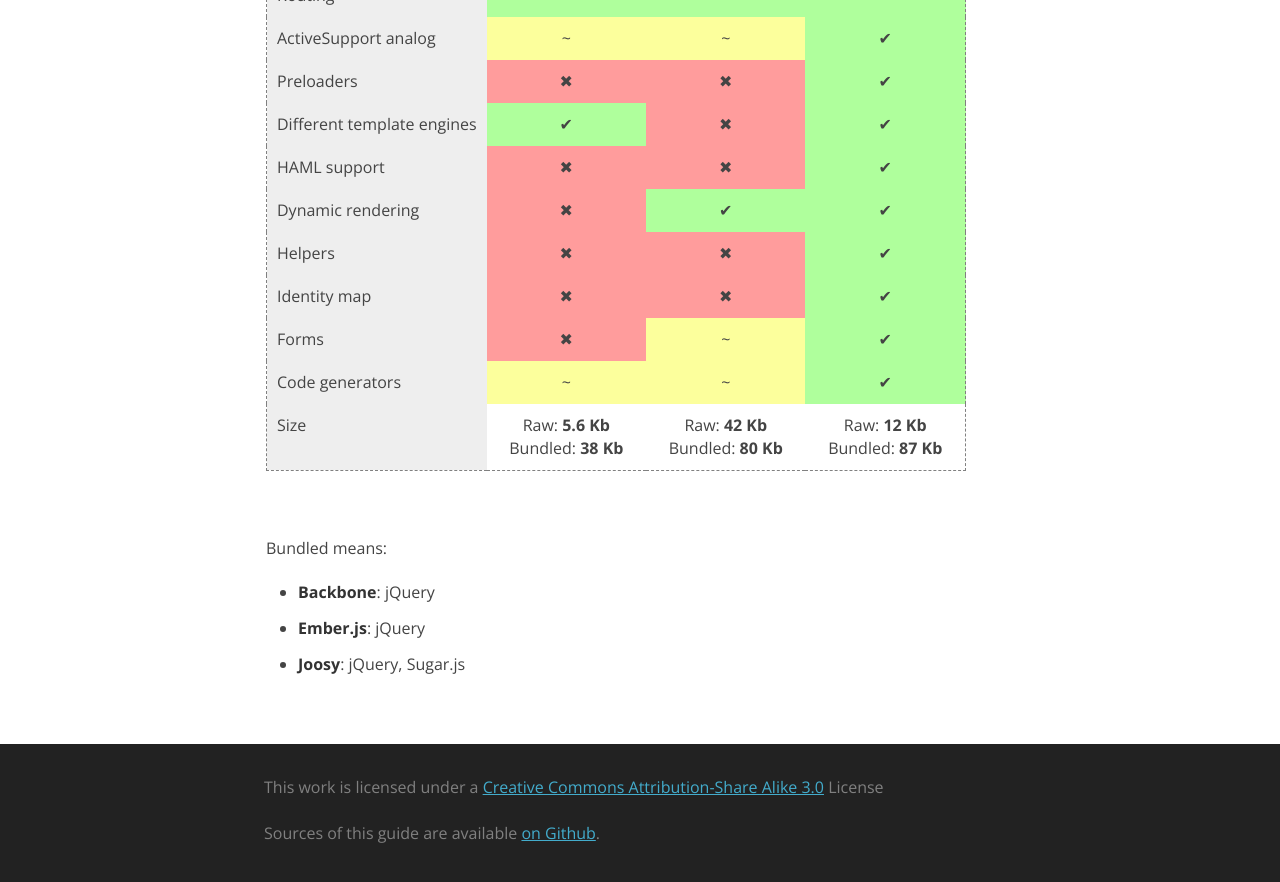
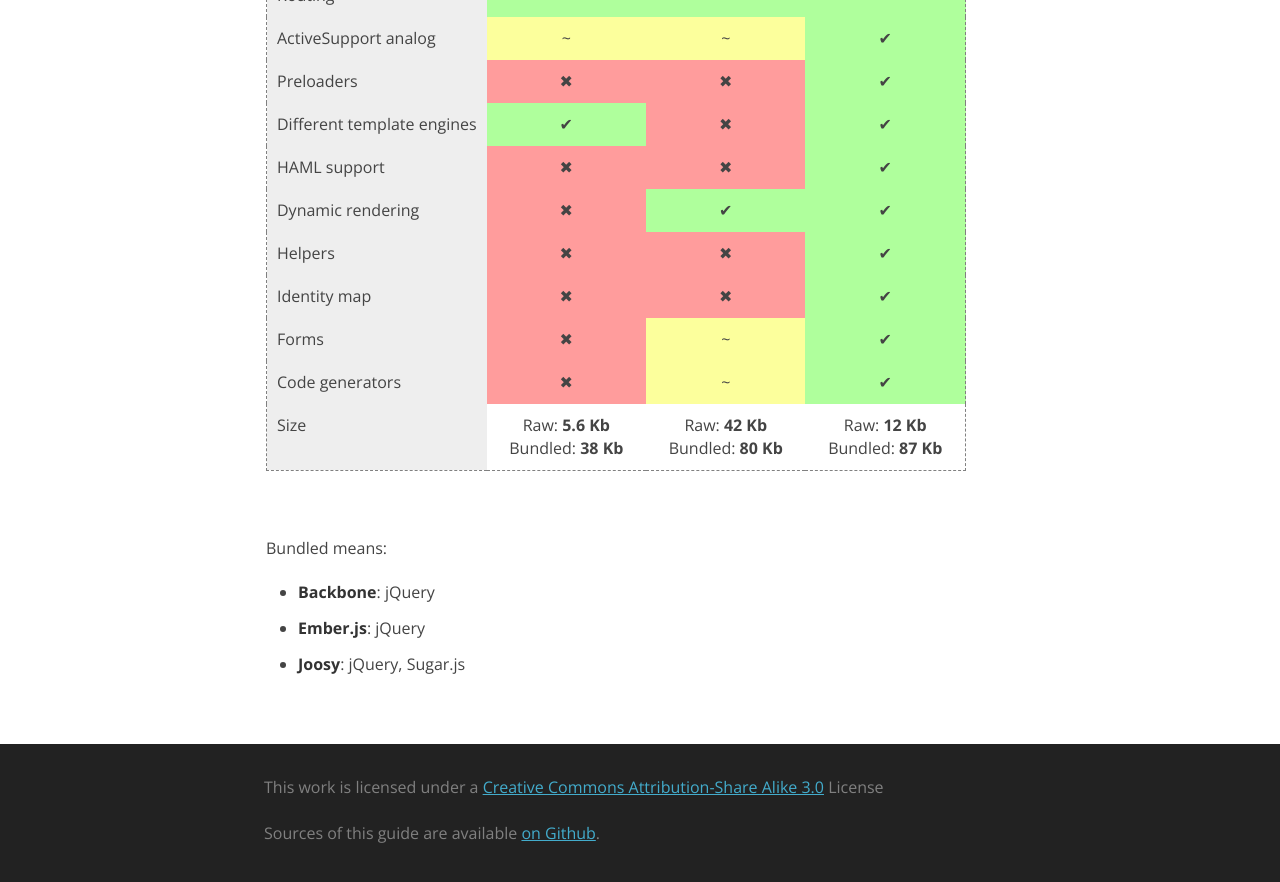
Before and after one commit to joosy/guides, a Jekyll site: the page built from guides/basics/joosy-vs-x.md, in a window 1280 px wide and 900 px high, scrolled down 826 px. Shown: the top 882 px of the window. Built offline with Jekyll 4.4.1, drawn with Linux system fonts in a browser that asks for light colours; comment, search, counter and statistics services are not loaded.

Commit message:
More fair comparison

```diff
--- a/guides/basics/joosy-vs-x.md
+++ b/guides/basics/joosy-vs-x.md
@@ -88,7 +88,7 @@
   </tr>
   <tr>
     <th>Code generators</th>
-    <td class="m">~</td>
+    <td class="n">✖</td>
     <td class="m">~</td>
     <td class="y">✔</td>
   </tr>
```
